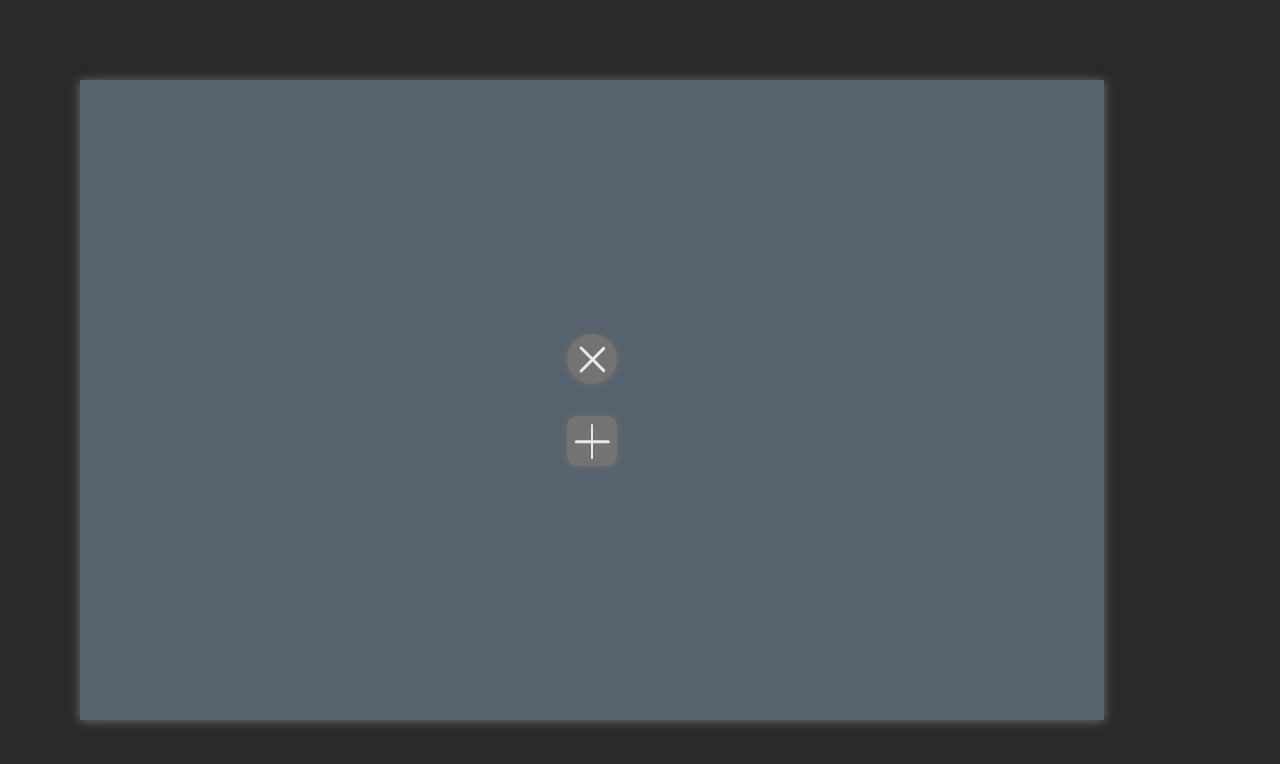
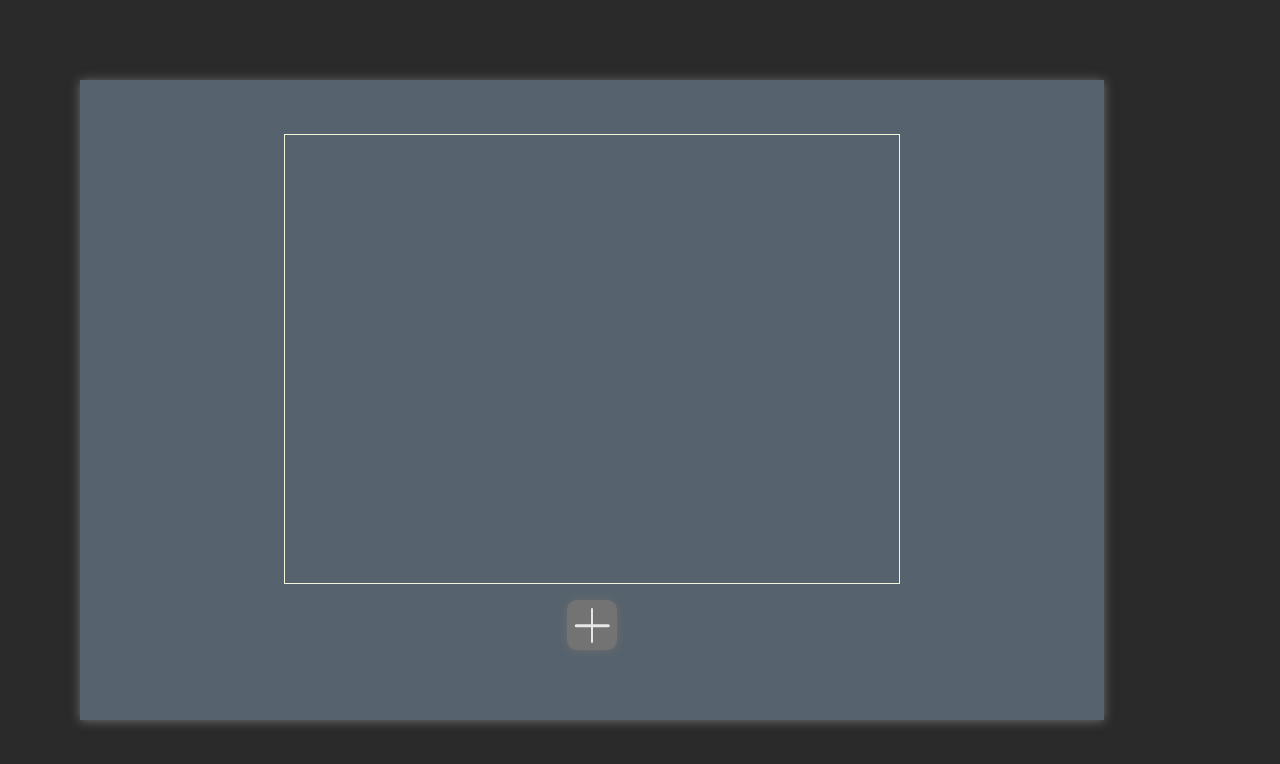
Before and after one commit to imvne/manage-cards, a React (Vite) app: page / in a window 1280 px wide. Shown: the top 764 px of the page. Built offline with nearby package versions, Linux system fonts and the light colour scheme.

Commit message:
ajout option ajouter et supprimer une card

```diff
--- a/src/App.jsx
+++ b/src/App.jsx
@@ -4,11 +4,28 @@ import CrossButton from './CrossButton';
 import './CrossButton.css'
 
 export default function App() {
+	const [cards, setCards] = useState([])
 
-  return (
-    <>
-    <CrossButton addOrDeleteStyle={'delete'} buttonSize={'50px'}/>
-    <CrossButton addOrDeleteStyle={'add'} buttonSize={'50px'}/>
-    </>
-  )
+	const handleAddButtonClick = () => {
+		setCards([...cards, `${cards.length+1}`])
+	}
+
+	const handleDeleteButtonClick = (cardToDelete) => {
+		setCards(cards.filter(card => card!== cardToDelete))
+	}
+
+	return (
+	<>
+	<div className="cards-container">
+
+		{cards.map((card) => {return (
+			<div key={card} className="card" >
+				<CrossButton className={"delete-card-button"} addOrDeleteStyle={'delete'} buttonSize={'20px'} handleOnClick={() => handleDeleteButtonClick(card)}/>
+			</div>
+		)})}
+
+	</div>
+	<CrossButton addOrDeleteStyle={'add'} buttonSize={'50px'} handleOnClick={handleAddButtonClick}/>
+	</>
+	)
 }
```
